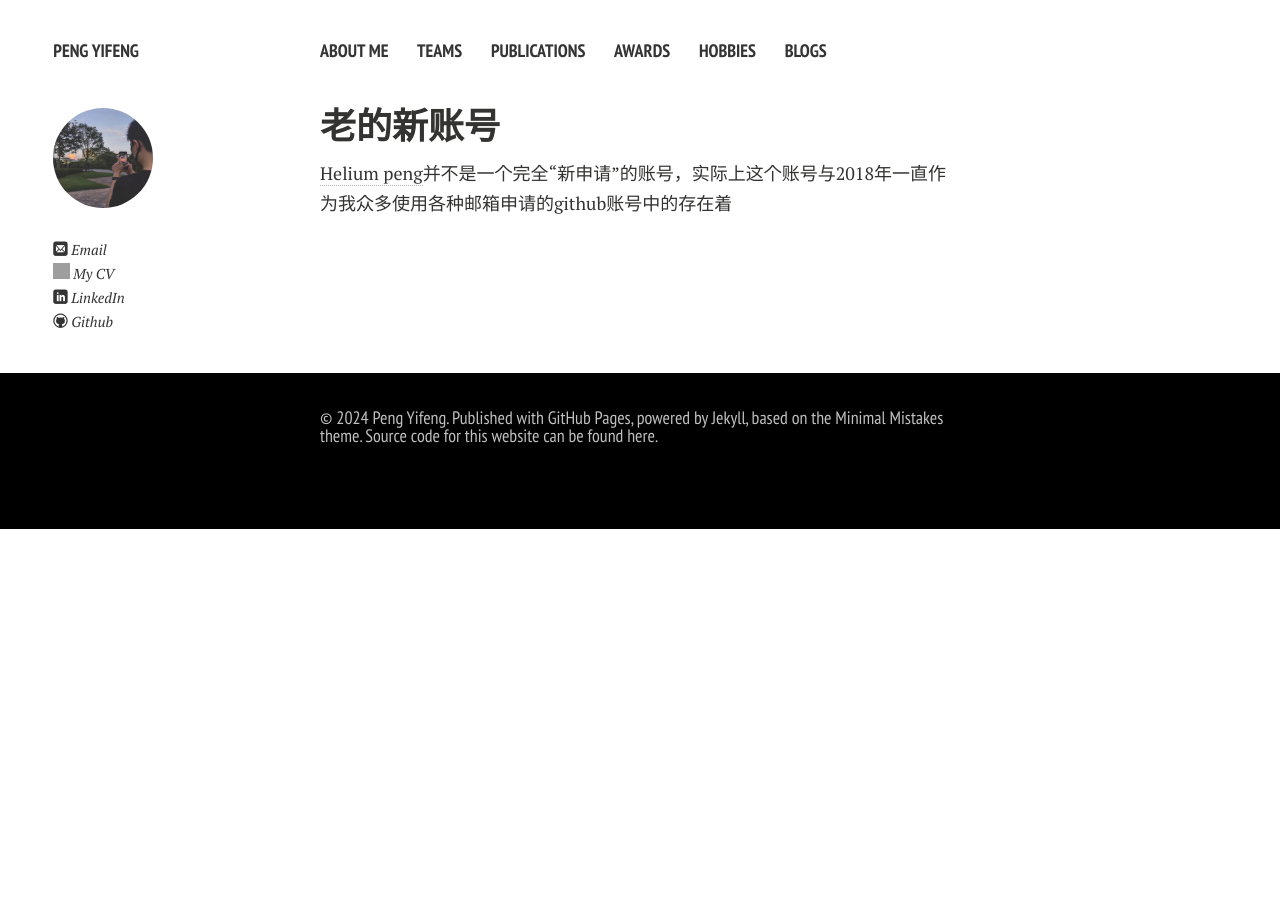
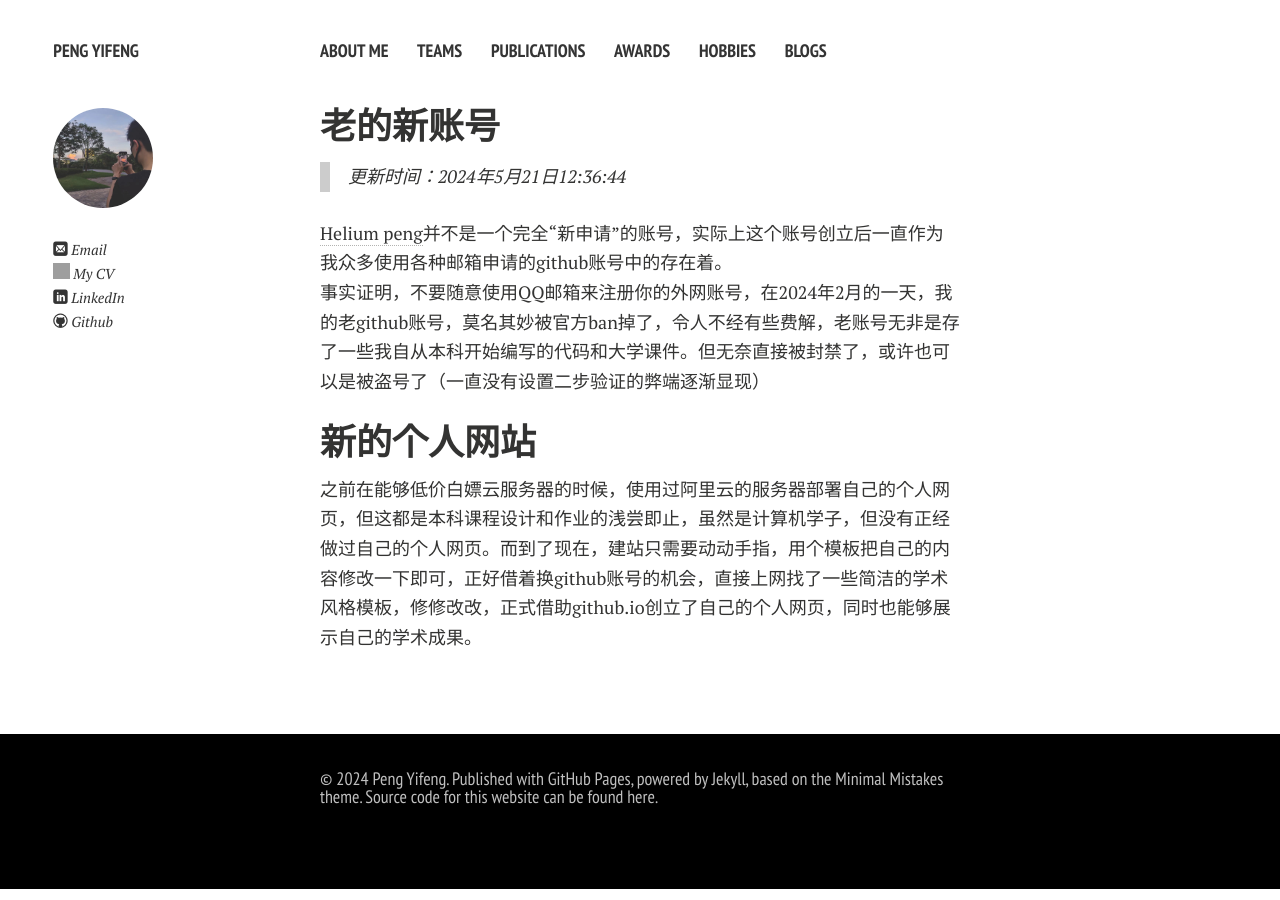
Before and after one commit to HeliumPeng/HeliumPeng.github.io, a Jekyll site: the page built from blogs/blog2024/2024-5-21First_Blog.md, in a window 1280 px wide. Built offline with Jekyll 4.4.1, drawn with Linux system fonts in a browser that asks for light colours; nearby versions of some CDN libraries; comment, search, counter and statistics services are not loaded; a style sheet for code colours, icons or effects is not loaded; grey boxes are pictures that could not be loaded.

Commit message:
Update blogs.md and 2024-5-21First_Blog.md

```diff
--- a/blogs/blog2024/2024-5-21First_Blog.md
+++ b/blogs/blog2024/2024-5-21First_Blog.md
@@ -5,4 +5,10 @@ title: 新网站的第一帖，谈谈为什么用新账号
 ---
 
 ## 老的新账号
-[Helium peng](https://github.com/HeliumPeng)并不是一个完全“新申请”的账号，实际上这个账号与2018年一直作为我众多使用各种邮箱申请的github账号中的存在着
+> 更新时间：2024年5月21日12:36:44
+
+[Helium peng](https://github.com/HeliumPeng)并不是一个完全“新申请”的账号，实际上这个账号创立后一直作为我众多使用各种邮箱申请的github账号中的存在着。<br>
+事实证明，不要随意使用QQ邮箱来注册你的外网账号，在2024年2月的一天，我的老github账号，莫名其妙被官方ban掉了，令人不经有些费解，老账号无非是存了一些我自从本科开始编写的代码和大学课件。但无奈直接被封禁了，或许也可以是被盗号了（一直没有设置二步验证的弊端逐渐显现）<br>
+
+## 新的个人网站
+之前在能够低价白嫖云服务器的时候，使用过阿里云的服务器部署自己的个人网页，但这都是本科课程设计和作业的浅尝即止，虽然是计算机学子，但没有正经做过自己的个人网页。而到了现在，建站只需要动动手指，用个模板把自己的内容修改一下即可，正好借着换github账号的机会，直接上网找了一些简洁的学术风格模板，修修改改，正式借助github.io创立了自己的个人网页，同时也能够展示自己的学术成果。
```
Also changed, not shown: blogs.md (+2 -0 lines).
